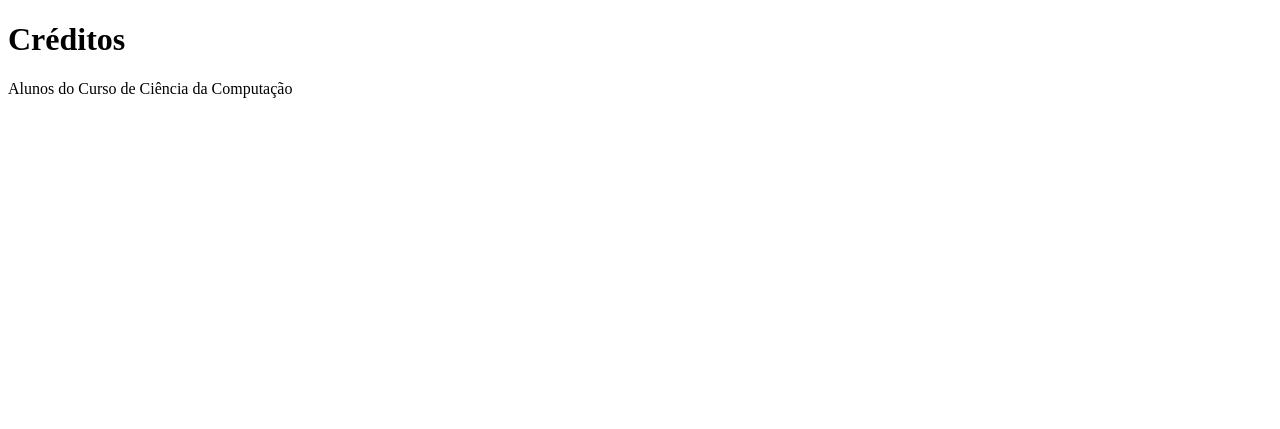
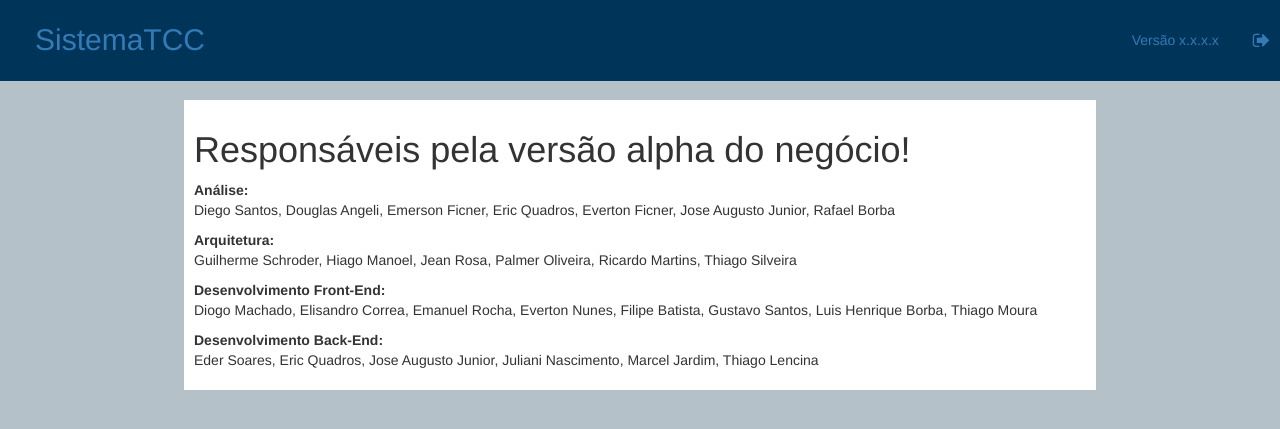
Before and after one commit to julianivn/sistemaTCC, a PHP site: template src/SistemaTCC/View/index/creditos.twig in a window 1280 px wide. Shown: the top 429 px of the page. Run offline with PHP 8.4, Linux system fonts and the light colour scheme; the template is opened without the code that fills it, so the values that code supplies are empty; some libraries are stand-ins or nearby versions.

Commit message:
Alteração do login com o ee para os creditos e adção dos nomes dos colegas
Alteração do login com o ee para os creditos e adção dos nomes dos
colegas

```diff
--- a/src/SistemaTCC/View/index/creditos.twig
+++ b/src/SistemaTCC/View/index/creditos.twig
@@ -2,12 +2,63 @@
 <html>
   <head>
     <meta charset="utf-8">
-        <title>Créditos - sistemaTCC</title>
+    <base href="{{ app.url('/') }}">
+    <title>SistemaTCC</title>
+    <link rel="stylesheet" href="./lib/font-awesome/css/font-awesome.min.css">
+    <link rel="stylesheet" href="./lib/bootstrap/dist/css/bootstrap.min.css">
+    <link rel="stylesheet" href="./app/index/main.css">
+    <link rel="stylesheet" href="./app/shared/nav-side.css">
+    <!-- styles -->
+      {% block styles %}
+      {% endblock %}
+    <!-- /styles -->
+    <meta name="viewport" content="width=device-width, initial-scale=1, user-scalable=no">
   </head>
   <body>
-        <h1>Créditos</h1>
+    <div class="main">
+      <nav class="navbar navbar-system navbar-fixed-top">
+
+        <div class="navbar-header">
+          <a href="#" class="navbar-brand">SistemaTCC</a>
+        </div>
+        <div class="pull-right menu-header">
+          <ul class="nav navbar-top-links navbar-right">
+            <li><span class="username-js">Versão x.x.x.x</span></li>
+            <li><a href="#" class="btn-logout-js"><i class="fa fa-sign-out fa-lg" aria-hidden="true"></i></a></li>
+          </ul>
+        </div>
+        </div>
+      </nav>
+      <div class="container">
+        <div class="content content-move-js">
+          <!-- conteudo Projetado pelo Filipe de leonel batista -->
+          <h1>Responsáveis pela versão alpha do negócio!</h1>
           <p>
-            Alunos do Curso de Ciência da Computação
-        </p>
+
+<strong>Análise:<br></strong>
+Diego Santos, Douglas Angeli, Emerson Ficner, Eric Quadros, Everton Ficner, Jose Augusto Junior, Rafael Borba</p><p>
+
+<strong>Arquitetura:<br></strong>
+Guilherme Schroder, Hiago Manoel, Jean Rosa, Palmer Oliveira, Ricardo Martins, Thiago Silveira </p><p>
+
+<strong>Desenvolvimento Front-End:<br></strong>
+Diogo Machado, Elisandro Correa, Emanuel Rocha, Everton Nunes, Filipe Batista, Gustavo Santos, Luis Henrique Borba, Thiago Moura </p><p>
+
+<strong>Desenvolvimento Back-End:<br></strong>
+Eder Soares, Eric Quadros, Jose Augusto Junior, Juliani Nascimento, Marcel Jardim, Thiago Lencina </p>
+          {% block content %}
+          {% endblock %}
+          <!-- /conteudo -->
+        </div>
+      </div>
+    </div>
+    <script src="./lib/jquery/dist/jquery.min.js"></script>
+    <script src="./lib/bootstrap/dist/js/bootstrap.min.js"></script>
+    <script src="./lib/sweetalert/dist/sweetalert.min.js"></script>
+    <script src="./app/shared/nav-side.js"></script>
+    <!-- scripts -->
+      {% block scripts %}
+      {% endblock %}
+    <!-- /scripts -->
   </body>
 </html>
--- a/src/SistemaTCC/View/login/index.twig
+++ b/src/SistemaTCC/View/login/index.twig
@@ -21,7 +21,7 @@
 <div class="container centro">
     <div class="row">
         <div class="col-sm-6 col-md-4 col-md-offset-4">
-            <h1 class="text-center login-title"><img src="./app/login/img/logo.png" height="50">Sistema TCC</h1>
+            <h1 class="text-center login-title"><a href="./creditos"><img src="./app/login/img/logo.png" height="50"></a> Sistema TCC</h1>
             <div class="account-wall">
                 <form class="form-signin">
                 <input type="text" class="form-control" placeholder="CGU" required autofocus>
@@ -35,9 +35,5 @@
 </div>
     <script src="./lib/jquery/dist/jquery.min.js"></script>
     <script src="./lib/bootstrap/dist/js/bootstrap.min.js"></script>
-    <!-- scripts -->
-    {% block scripts %}
-    {% endblock %}
-    <!-- /scripts -->
   </body>
 </html>
```
Also changed, not shown: src/SistemaTCC/View/index/index.twig (+53 -7 lines). Lines whose indentation alone changed are shown as unchanged.
